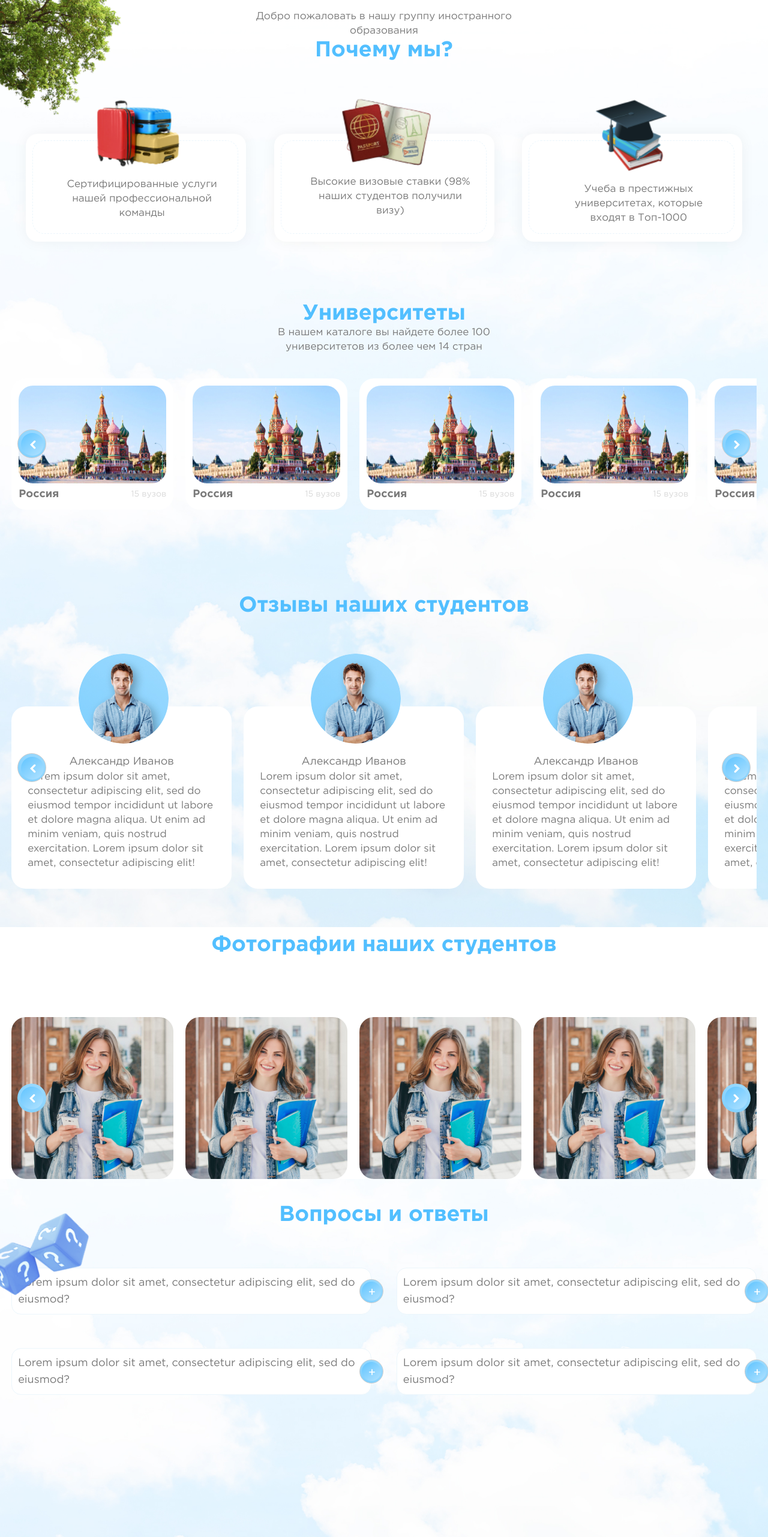
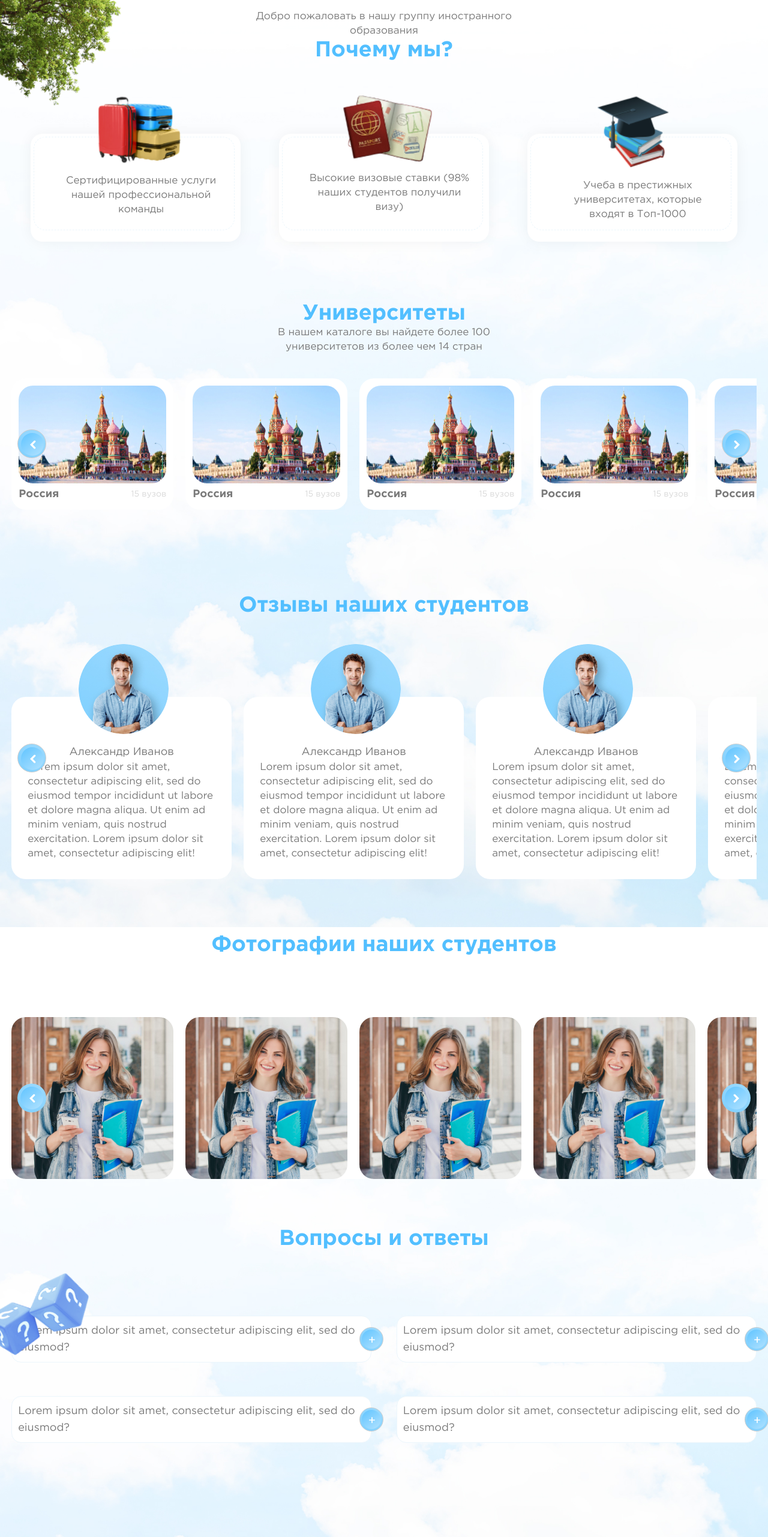
Before and after one commit to Deryjon/edu_lending_practice, a Vue app: page / in a window 1280 px wide. Shown: the part 919-3482 px from the top of the page at 60% size. Built offline with nearby package versions, Linux system fonts and the light colour scheme.

Commit message:
fix: components in why section, accardeon control buttons (2023-06-29, 17:52)

```diff
--- a/src/pages/HomePage/components/AccardeonQuestions.vue
+++ b/src/pages/HomePage/components/AccardeonQuestions.vue
@@ -1,11 +1,11 @@
 <template>
-  <div class="accordion-wrapper flex w-full flex-wrap md:justify-between">
+  <div class="accordion-wrapper flex w-full flex-wrap md:justify-between ">
     <div
       v-for="(item, index) in items"
       :key="index"
       @click="toggleAccordion(index)"
       :class="{ active: activeIndex === index }"
-      class="accordion-item lg:mt-7 w-full md:w-[350px] lg:w-[600px] lg:h-[106px] h-[90px] "
+      class="accordion-item lg:mt-7 w-[95%]  lg:w-[600px] lg:h-[106px] h-[90px] "
       :style="{ height: activeIndex === index ? '316px' : '106px' }"
     >
       <div class="text flex items-center">
@@ -13,7 +13,7 @@
           {{ item.title }}
         </div>
         <button
-          class="slider-control-2 slider-prev w-10 h-10 rounded-full border-none p-[3px] mt-10 absolute ml-[280px] lg:ml-[580px]"
+          class="slider-control-2 slider-prev w-10 h-10 rounded-full border-none p-[3px] mt-10 absolute ml-[280px] xs:ml-[380px] lg:ml-[58  0px]"
           v-if="activeIndex === index"
         >
           <div class="w-[32px] h-[32px] rounded-full border-none pl-3 pt-3">
@@ -26,7 +26,7 @@
         </button>
 
         <button
-          class="slider-control slider-prev w-10 h-10 rounded-full border-none p-[3px] mt-10 absolute ml-[280px] lg:ml-[580px]"
+          class="slider-control slider-prev w-10 h-10 rounded-full  border-none p-[3px] mt-10 absolute ml-[280px] lg:ml-[580px]"
           v-else
         >
           <div class="w-[32px] h-[32px] rounded-full border-none pl-3 pt-3">
@@ -39,7 +39,7 @@
         </button>
       </div>
       <div
-        class="accordion-content rounded-2xl text-[10px] lg:text-[14px] text-gray"
+        class="accordion-content sm:w-[456px] lg:w-full rounded-2xl text-[10px] lg:text-[14px] text-gray"
         v-if="activeIndex === index"
       >
         {{ item.content }}
@@ -162,4 +162,37 @@ export default {
   background: rgba(238, 239, 239, 0.797);
   border-radius: 25px;
 }
+
+@media screen and (min-width: 380px) {
+  .slider-control{
+    margin-left: 320px;
+  }
+  .slider-control-2{
+    margin-left: 320px;
+  }
+}
+@media screen and (min-width: 420px) {
+  .slider-control{
+    margin-left: 365px;
+  }
+  .slider-control-2{
+    margin-left: 365px;
+  }
+}
+@media screen and (min-width: 640px) {
+  .slider-control{
+    margin-left: 450px;
+  }
+  .slider-control-2{
+    margin-left: 450px;
+  }
+}
+@media screen and (min-width: 1024px) {
+  .slider-control{
+    margin-left: 580px;
+  }
+  .slider-control-2{
+    margin-left: 580px;
+  }
+}
 </style>
--- a/src/pages/HomePage/components/WhyCards.vue
+++ b/src/pages/HomePage/components/WhyCards.vue
@@ -1,8 +1,8 @@
 <template>
   <div
-    class="card w-[300px] lg:w-[367px] h-[122px] lg:h-[180px] mt-[55px] p-[11px]"
+    class="card w-[300px] lg:w-[350px] xl: h-[122px] lg:h-[180px] mt-[55px] p-[10px] lg:p-[5px]"
   >
-    <div class="bord w-[282px] lg:w-[343px] h-[104px] lg:h-[156px]">
+    <div class="bord w-[282px] lg:w-[335px] h-[104px] lg:h-[156px]">
       <div
         class="icon ml-[85px] lg:ml-[100px] mt-[-60px] lg:mt-[-70px] lg:w-[150px]"
       >
--- a/src/pages/HomePage/sections/PhotoStudentSection.vue
+++ b/src/pages/HomePage/sections/PhotoStudentSection.vue
@@ -1,5 +1,5 @@
 <template>
-  <section class="photo-students">
+  <section class="photo-students lg:mt-[250px] xl:mt-[0px]">
     <div class="container">
       <TheTitle class="text-center">Фотографии наших студентов</TheTitle>
       <SliderStudents />
--- a/src/pages/HomePage/sections/QuestionSection.vue
+++ b/src/pages/HomePage/sections/QuestionSection.vue
@@ -1,12 +1,12 @@
 <template>
   <section class="questions lg:bg-center min-h-screen">
     <div class="container">
-      <theTitle class="text-center py-10 ">Вопросы и ответы</theTitle>
-      <AccardeonQuestions />
+      <theTitle class="text-center py-10  lg:py-20">Вопросы и ответы</theTitle>
+      <AccardeonQuestions/>
 
     </div>
   </section>
-  <img src="../../../assets/icons/question-box.svg" alt="" class="hidden lg:flex relative bottom-[840px]">
+  <img src="../../../assets/icons/question-box.svg" alt="" class="hidden xl:flex  relative  xl:bottom-[740px]">
 </template>
 
 <script>
--- a/src/pages/HomePage/sections/WhySection.vue
+++ b/src/pages/HomePage/sections/WhySection.vue
@@ -5,7 +5,7 @@
         <TheSubtitle class="w-[300px] lg:w-[437px] mr-auto ml-auto text-center">Добро пожаловать в нашу группу иностранного образования</TheSubtitle>
 
         <theTitle class="text-center mb-16">Почему мы?</theTitle>
-        <div class="wrapper   lg:flex lg:justify-between">
+        <div class="wrapper lg:w-full lg:flex flex-wrap lg:justify-between">
             <WhyCards
             v-for="item in whyCardData"
             :key="item.text"
@@ -17,12 +17,12 @@
         <TheSubtitle class="w-[300px] lg:w-[437px] text-center mr-auto   ml-auto">В нашем каталоге вы найдете более 100 университетов из более чем 14 стран</TheSubtitle>
         <SliderUnivers class="mt-6 lg:mt-10 "/>
         <theTitle class="text-center mt-10">Отзывы наших студентов</theTitle>
-        <SliderReviews class="mt-7 lg:mt-12 "/>
+        <SliderReviews class="mt-7 lg:mt-8 "/>
     </div>
     <img
       src="../../../assets/icons/tree-icon.svg"
       alt=""
-      class="relative bottom-[1850px] hidden lg:block"
+      class="relative lg:bottom-[2080px] xl:bottom-[1850px]  hidden lg:block"
     />
 
   </section>
```
